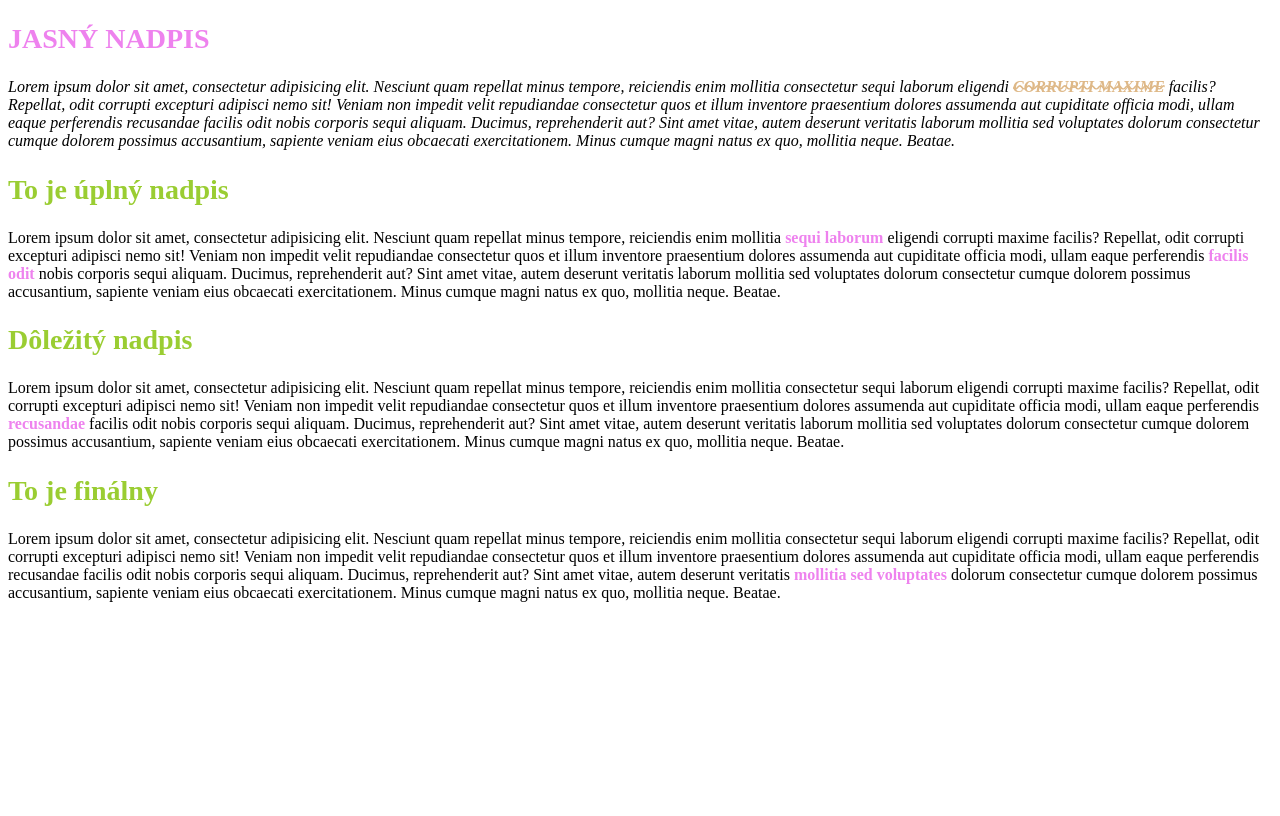
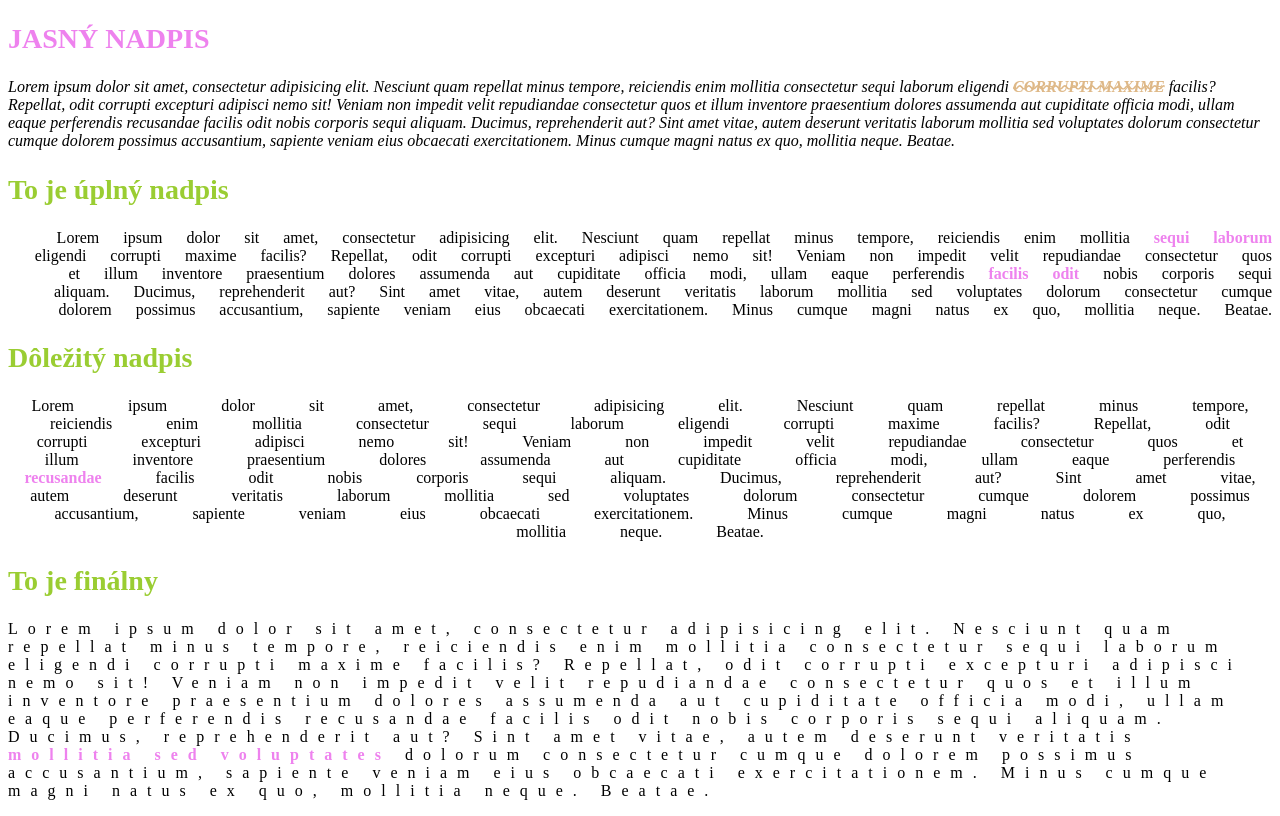
Before and after one commit to Bitraxis/Web, a PHP site: page /07_selektory.html in a window 1280 px wide. Before the commit the page ends 602 px from the top, so only its background shows below. Run offline with PHP 8.4, Linux system fonts and the light colour scheme.

Commit message:
editol som to

```diff
--- a/8.11.2024/07_selektory.html
+++ b/8.11.2024/07_selektory.html
@@ -10,31 +10,28 @@
 </head>
 <body>
     <h2 class="jasny">Jasný nadpis</h2>
-    <p class="perex">
+    <p class="perex" class="justify" class="font1">
         Lorem ipsum dolor sit amet, consectetur adipisicing elit. Nesciunt quam repellat minus tempore, reiciendis enim mollitia consectetur sequi laborum eligendi <strong id="cpvvapdzui">corrupti maxime</strong> facilis? Repellat, odit corrupti excepturi adipisci nemo sit!
         Veniam non impedit velit repudiandae consectetur quos et illum inventore praesentium dolores assumenda aut cupiditate officia modi, ullam eaque perferendis recusandae facilis odit nobis corporis sequi aliquam. Ducimus, reprehenderit aut?
         Sint amet vitae, autem deserunt veritatis laborum mollitia sed voluptates dolorum consectetur cumque dolorem possimus accusantium, sapiente veniam eius obcaecati exercitationem. Minus cumque magni natus ex quo, mollitia neque. Beatae.
     </p>
 
     <h2>To je úplný nadpis</h2>
-
-    <p>
+    <p class="end" id="wspacing20" class="font2">
         Lorem ipsum dolor sit amet, consectetur adipisicing elit. Nesciunt quam repellat minus tempore, reiciendis enim mollitia <strong> sequi laborum </strong>eligendi corrupti maxime facilis? Repellat, odit corrupti excepturi adipisci nemo sit!
         Veniam non impedit velit repudiandae consectetur quos et illum inventore praesentium dolores assumenda aut cupiditate officia modi, ullam eaque perferendis <strong> facilis odit </strong> nobis corporis sequi aliquam. Ducimus, reprehenderit aut?
         Sint amet vitae, autem deserunt veritatis laborum mollitia sed voluptates dolorum consectetur cumque dolorem possimus accusantium, sapiente veniam eius obcaecati exercitationem. Minus cumque magni natus ex quo, mollitia neque. Beatae.
     </p>
 
     <h2>Dôležitý nadpis</h2>
-
-    <p>
+    <p class="center" id="wspacing50">
         Lorem ipsum dolor sit amet, consectetur adipisicing elit. Nesciunt quam repellat minus tempore, reiciendis enim mollitia consectetur sequi laborum eligendi corrupti maxime facilis? Repellat, odit corrupti excepturi adipisci nemo sit!
         Veniam non impedit velit repudiandae consectetur quos et illum inventore praesentium dolores assumenda aut cupiditate officia modi, ullam eaque perferendis <strong>recusandae </strong>facilis odit nobis corporis sequi aliquam. Ducimus, reprehenderit aut?
         Sint amet vitae, autem deserunt veritatis laborum mollitia sed voluptates dolorum consectetur cumque dolorem possimus accusantium, sapiente veniam eius obcaecati exercitationem. Minus cumque magni natus ex quo, mollitia neque. Beatae.
     </p>
 
     <h2>To je finálny</h2>
-
-    <p>
+    <p class="left" id="lspacing10" class="font4">
         Lorem ipsum dolor sit amet, consectetur adipisicing elit. Nesciunt quam repellat minus tempore, reiciendis enim mollitia consectetur sequi laborum eligendi corrupti maxime facilis? Repellat, odit corrupti excepturi adipisci nemo sit!
         Veniam non impedit velit repudiandae consectetur quos et illum inventore praesentium dolores assumenda aut cupiditate officia modi, ullam eaque perferendis recusandae facilis odit nobis corporis sequi aliquam. Ducimus, reprehenderit aut?
         Sint amet vitae, autem deserunt veritatis <strong> mollitia sed voluptates</strong> dolorum consectetur cumque dolorem possimus accusantium, sapiente veniam eius obcaecati exercitationem. Minus cumque magni natus ex quo, mollitia neque. Beatae.
--- a/8.11.2024/style.css
+++ b/8.11.2024/style.css
@@ -7,6 +7,7 @@ h2 /* Selektor h2 */ { /* Deklarácia */
     color: violet;
     text-transform: uppercase;
 }
+
 .perex {
     font-style: italic;
 }
@@ -20,3 +21,57 @@ strong {
     text-decoration: wavy line-through;
     text-transform: uppercase;
 }
+
+.end {
+    text-align: end;
+}
+
+#wspacing20 {
+    word-spacing: 20px;
+}
+
+.justify {
+    text-align: justify;
+}
+
+.center {
+    text-align: center;
+    text-align: -moz-center;
+    text-align: -webkit-center;
+}
+
+.font1 {
+    font-weight: lighter;
+    font-style: inherit;
+    font-size: x-large;
+    line-height: 25cap;
+    font-family: Impact, Haettenschweiler, 'Arial Narrow Bold', sans-serif;
+}
+
+.font2 {
+    font-weight: bolder;
+    font-style: oblique;
+    font-size: medium;
+    line-height: 35%;
+    font-family: 'Trebuchet MS', 'Lucida Sans Unicode', 'Lucida Grande', 'Lucida Sans', Arial, sans-serif;
+}
+
+#wspacing50 {
+    word-spacing: 50px;
+}
+
+.left {
+    text-align: left;
+}
+
+#lspacing10 {
+    letter-spacing: 10px;
+}
+
+.font4 {
+    font-weight: 700;
+    font-style: inherit;
+    font-size: xx-small;
+    font-family: 'Segoe UI', Tahoma, Geneva, Verdana, sans-serif;
+    line-height: 20%;
+}
```
